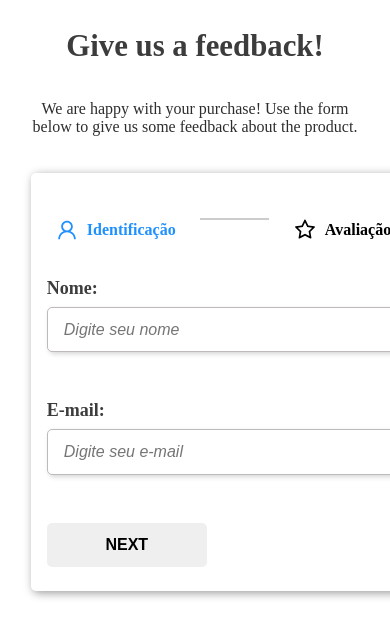
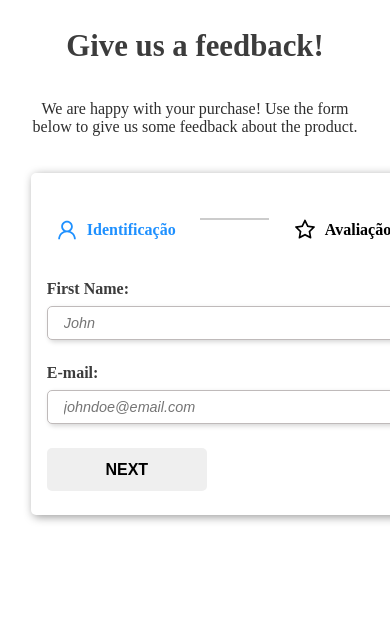
Before and after one commit to wagnnermorais/Front-end-immersion-ReactJS, a React (Vite) app in the folder React Projects/Multi Step Form/: page / in a window 390 px wide. Shown: the top 636 px of the page. Built offline with nearby package versions, Linux system fonts and the light colour scheme; the HTML template or start-up script is replaced by a standard one.

Commit message:
feat: creating responsive form component layout

```diff
--- a/React Projects/Multi Step Form/src/components/Form.jsx
+++ b/React Projects/Multi Step Form/src/components/Form.jsx
@@ -4,11 +4,11 @@ const Form = ({ data, updateFieldHandler }) => {
   return (
     <div className="form-container">
       <label>
-        <span className="label">Nome:</span>
+        <span className="label">First Name:</span>
         <input
           className="input"
           type="text"
-          placeholder="Digite seu nome"
+          placeholder="John"
           name="name"
           onChange={(e) => updateFieldHandler("name", e.target.value)}
           value={data.name || ""}
@@ -19,7 +19,7 @@ const Form = ({ data, updateFieldHandler }) => {
         <input
           className="input"
           type="text"
-          placeholder="Digite seu e-mail"
+          placeholder="johndoe@email.com"
           name="email"
           onChange={(e) => updateFieldHandler("email", e.target.value)}
           value={data.email || ""}
--- a/React Projects/Multi Step Form/styles/Components/Form.css
+++ b/React Projects/Multi Step Form/styles/Components/Form.css
@@ -1,5 +1,5 @@
 .form-container {
-  margin: 1.45rem 0 0;
+  margin: 1.6rem 0 0;
 }
 
 .label {
@@ -27,3 +27,19 @@
 .input::placeholder {
   font-style: italic;
 }
+
+@media screen and (max-width: 650px) {
+  .form-container {
+    margin: 1.575rem 0 0;
+  }
+
+  .label {
+    font-size: 1rem;
+  }
+
+  .input {
+    margin: 0.5rem 0 1.5rem;
+    padding: 0.5rem 1rem;
+    font-size: 0.9rem;
+  }
+}
```
